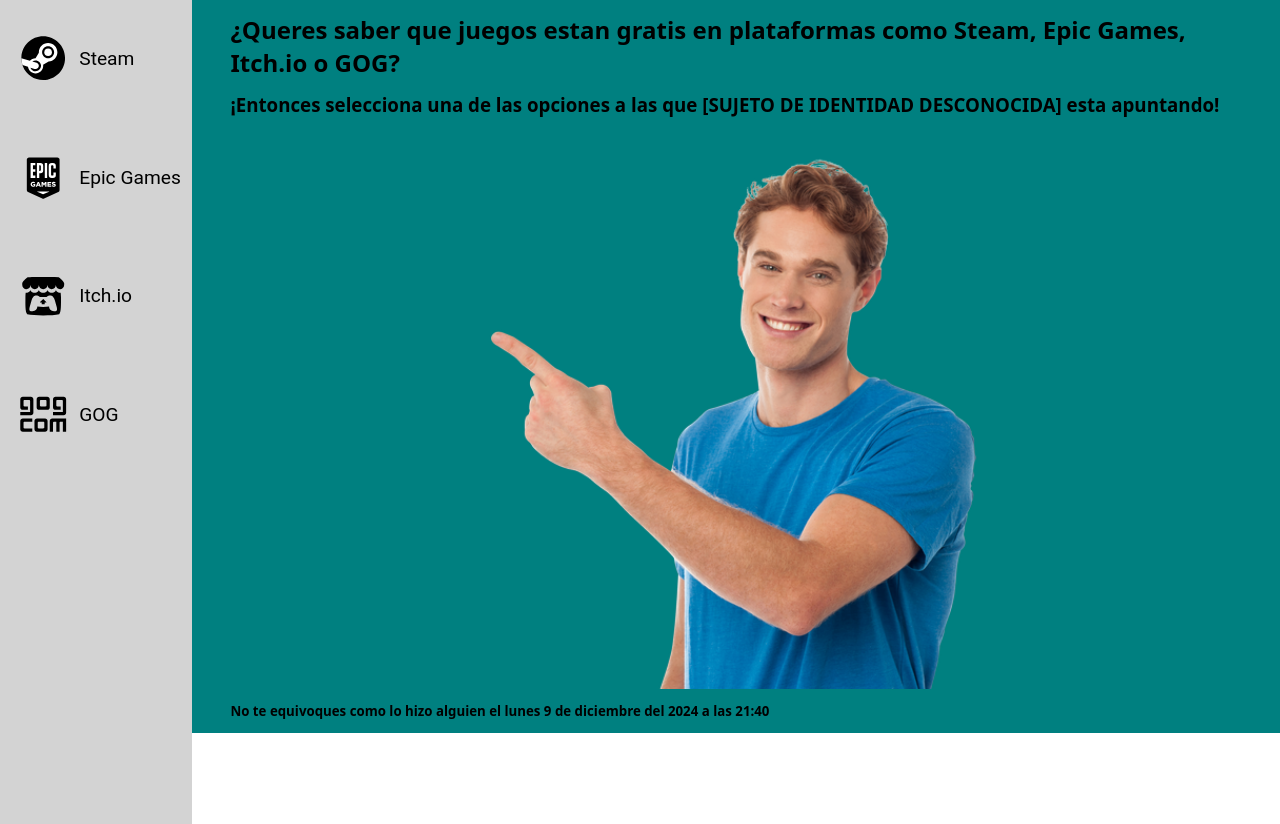
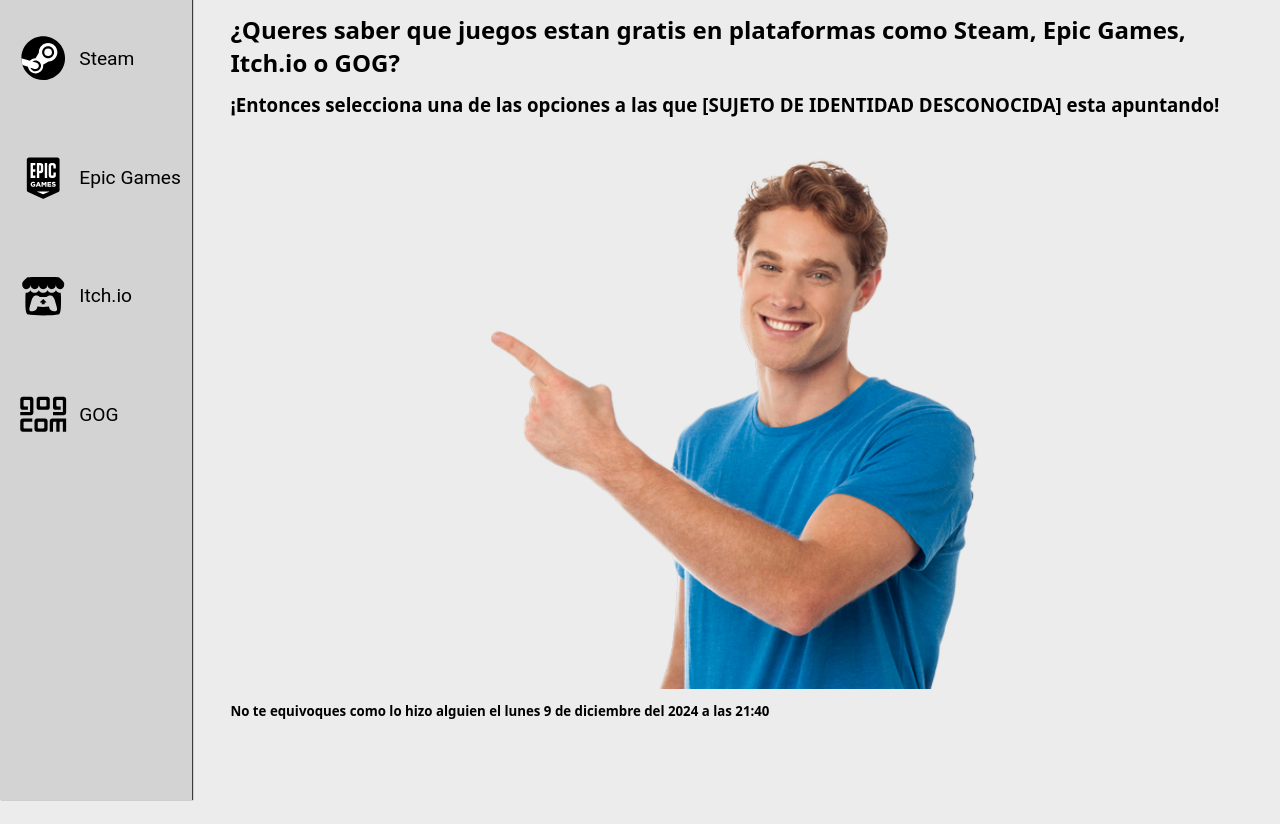
Before and after one commit to Wsott/angular-juegos-gratis, an Angular app: page / in a window 1280 px wide. After the commit the page ends 800 px from the top, so only its background shows below. Built offline with nearby package versions, Linux system fonts and the light colour scheme.

Commit message:
Correccion de estilos

```diff
--- a/src/app/app.component.css
+++ b/src/app/app.component.css
@@ -1,9 +1,7 @@
 @media (min-width: 800px) {
     .app-container {
         display: flex;
-        /* background-color: greenyellow; */
         max-width: 100vw;
-        width: auto;
     }
 }
 
@@ -11,7 +9,6 @@
     .app-container {
         display: flex;
         flex-direction: column;
-        /* background-color: greenyellow; */
         max-width: 100vw;
         width: auto;
     }
--- a/src/app/barra-plataformas/barra-plataformas.component.css
+++ b/src/app/barra-plataformas/barra-plataformas.component.css
@@ -5,15 +5,15 @@
 
         background-color: lightgrey;
 
-        height: fit-content;
+        height: 94vh;
         max-width: 15vw;
         width: 15vw;
-        height: 100vh;
-
-        /* padding: 1.5vw 3vh 0 0; */
-        padding-top: 3vh;
+        padding: 3vh 0;
+        /* border-radius: 0 0 25px 0; */
+        box-shadow: 1px 0px 1px 0px rgba(0, 0, 0, 0.75);
 
         gap: 6vh;
+        position: fixed;
     }
 }
 
@@ -30,8 +30,6 @@
         max-width: 100%;
         width: 100vw;
 
-        /* padding: 1.5vw 3vh 0 0; */
-
 
         gap: 6vh;
     }
--- a/src/app/boton-nav-bar/boton-nav-bar.component.css
+++ b/src/app/boton-nav-bar/boton-nav-bar.component.css
@@ -4,7 +4,6 @@
         padding: 0 0 0.3vh 0.35vw;
         transition: background-color 0.5s;
         cursor: pointer;
-        /* width: 100%; */
     }
 
     .back-container:hover {
@@ -16,7 +15,6 @@
     }
 
     .boton-container {
-        /* width: 100%; */
         background-color: lightgrey;
         display: flex;
         align-items: center;
@@ -38,12 +36,9 @@
     .back-container {
         display: flex;
         background-color: rgba(0, 255, 255, 0);
-        /* padding: 0 0 0.3vh 0.35vw; */
         transition: background-color 0.5s;
         cursor: pointer;
-        /* width: 100%; */
         height: 8vh;
-        /* text-align: center; */
         padding: 0 0 0.25vh 0;
     }
 
@@ -56,7 +51,6 @@
     }
 
     .boton-container {
-        /* width: 100%; */
         background-color: lightgrey;
         display: flex;
         align-items: center;
--- a/src/app/game-card/game-card.component.css
+++ b/src/app/game-card/game-card.component.css
@@ -8,6 +8,35 @@
         border-radius: var(--Medium, 0.25rem);
         font-family: Roboto;
         box-shadow: 0px 2px 4px 0px rgba(0, 0, 0, 0.14), 0px 0px 2px 0px rgba(0, 0, 0, 0.12);
+        border: 1px solid rgba(0, 0, 0, 0.25);
+    }
+
+    .card-imagen {
+        border-radius: var(--Small, 0.125rem);
+        width: 100%;
+    }
+
+    .card-data {
+    }
+
+    .card-title {
+        margin-bottom: 0;
+        white-space: nowrap;
+        text-overflow: ellipsis;
+        overflow: hidden;
+        width: 100%;
+    }
+}
+
+@media (max-width: 800px) {
+    .card-container {
+        background-color: lightgray;
+        max-width: 85vw;
+        padding: 1rem;
+        border-radius: var(--Medium, 0.25rem);
+        font-family: Roboto;
+        box-shadow: 0px 2px 4px 0px rgba(0, 0, 0, 0.14), 0px 0px 2px 0px rgba(0, 0, 0, 0.12);
+        border: 1px solid rgba(0, 0, 0, 0.25);
     }
 
     .card-imagen {
@@ -20,38 +49,6 @@
     }
 
     .card-title {
-        /* background-color: green;*/
-        margin-bottom: 0;
-        white-space: nowrap;
-        text-overflow: ellipsis;
-        overflow: hidden;
-        width: 100%;
-    }
-}
-
-@media (max-width: 800px) {
-    .card-container {
-        background-color: lightgray;
-        max-width: 85vw;
-        /* width: 50%; */
-        /* min-width: 5vw; */
-        padding: 1rem;
-        border-radius: var(--Medium, 0.25rem);
-        font-family: Roboto;
-        box-shadow: 0px 2px 4px 0px rgba(0, 0, 0, 0.14), 0px 0px 2px 0px rgba(0, 0, 0, 0.12);
-    }
-
-    .card-imagen {
-        border-radius: var(--Small, 0.125rem);
-        width: 100%;
-    }
-
-    .card-data {
-        /* background-color: aliceblue; */
-    }
-
-    .card-title {
-        /* background-color: green;*/
         margin-bottom: 0;
         white-space: nowrap;
         text-overflow: ellipsis;
@@ -78,7 +75,6 @@
 }
 
 .divisor {
-    /* width: 100%; */
     height: 2px;
     margin: 2vh 0;
     background: linear-gradient(to bottom, grey 50%, white 50%);
--- a/src/app/home/home.component.css
+++ b/src/app/home/home.component.css
@@ -2,12 +2,11 @@
     .display-container {
         display: flex;
         gap: 1vw;
-        /* justify-content: center; */
         padding: 1vw 3vw;
-        /* width: 100vw; */
-        /* width: 100%; */
         flex-wrap: wrap;
-        background-color: teal;
+        /* height: 95.8vh; */
+        /* overflow-y: scroll; */
+        margin-left: 15vw;
     }
 
     .titulo {
@@ -22,12 +21,9 @@
     }
 
     .vacio {
-        /* text-align: center; */
         position: relative;
-        /* background-color: red; */
         width: 75vw;
         height: 80vh;
-        /* align-items: center; */
         align-content: center;
         text-align: center;
         font-family: system-ui, -apple-system, BlinkMacSystemFont, 'Segoe UI', Roboto, Oxygen, Ubuntu, Cantarell, 'Open Sans', 'Helvetica Neue', sans-serif;
@@ -45,12 +41,8 @@
     .display-container {
         display: flex;
         gap: 2vh;
-        /* justify-content: center; */
         padding: 1vw 3vw;
-        /* width: 100vw; */
-        /* width: 100%; */
         flex-wrap: wrap;
-        background-color: teal;
     }
 
     .titulo {
@@ -60,17 +52,13 @@
 
     .display-row {
         width: 95vw;
-        /* display: flex; */
         gap: 2rem;
     }
 
     .vacio {
-        /* text-align: center; */
         position: relative;
-        /* background-color: red; */
         width: 100%;
         height: 75vh;
-        /* align-items: center; */
         align-content: center;
         text-align: center;
         font-family: system-ui, -apple-system, BlinkMacSystemFont, 'Segoe UI', Roboto, Oxygen, Ubuntu, Cantarell, 'Open Sans', 'Helvetica Neue', sans-serif;
--- a/src/app/landing/landing.component.css
+++ b/src/app/landing/landing.component.css
@@ -2,12 +2,9 @@
     .landing-container {
         display: flex;
         gap: 1vw;
-        /* justify-content: center; */
         padding: 1vw 3vw;
-        /* width: 100vw; */
-        /* width: 100%; */
         flex-wrap: wrap;
-        background-color: teal;
+        margin-left: 15vw;
     }
 
     .landing-titulo {
@@ -24,12 +21,8 @@
     .landing-container {
         display: flex;
         gap: 1vw;
-        /* justify-content: center; */
         padding: 1vw 3vw;
-        /* width: 100vw; */
-        /* width: 100%; */
         flex-wrap: wrap;
-        background-color: teal;
     }
 
     .landing-titulo {
--- a/src/styles.css
+++ b/src/styles.css
@@ -3,6 +3,5 @@ body {
     margin: 0;
     display: flex;
     flex-direction:row;
-    /* background-color: green; */
-    /* width: 100vw; */
+    background-color: rgb(236, 236, 236);
 }
```
